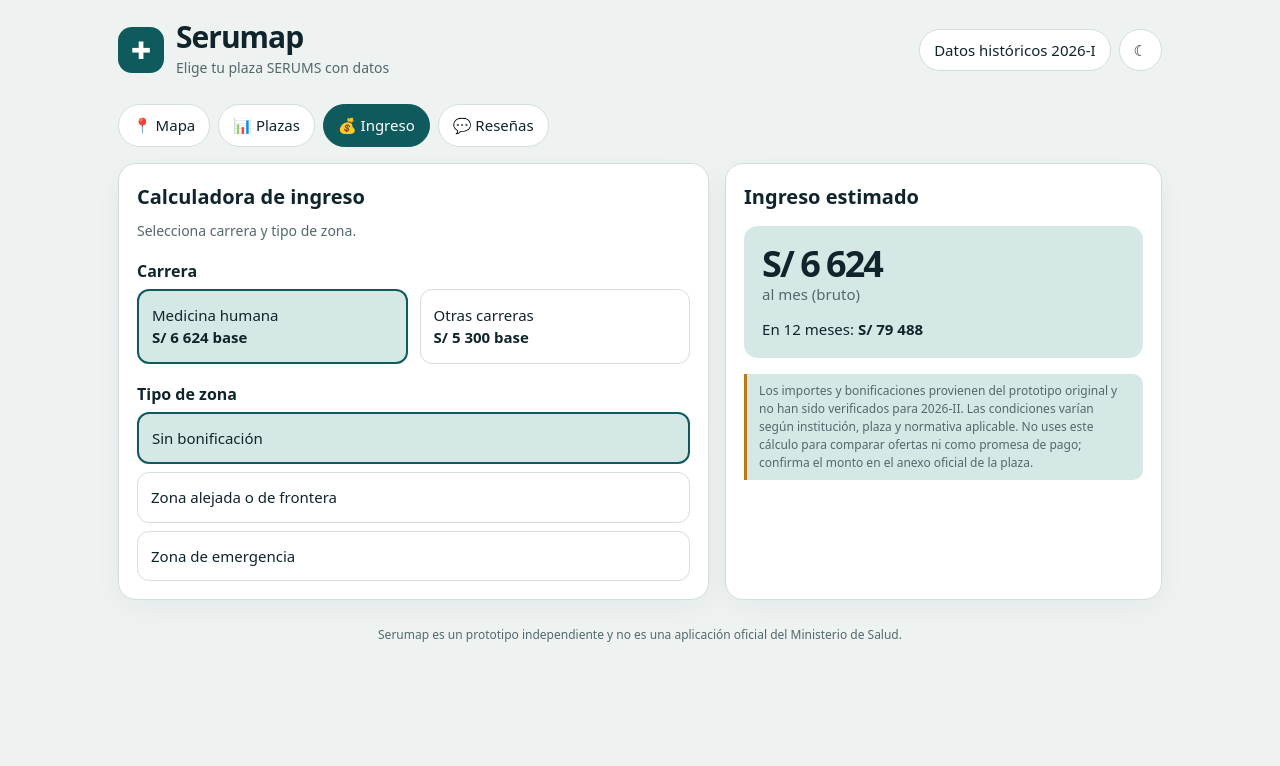
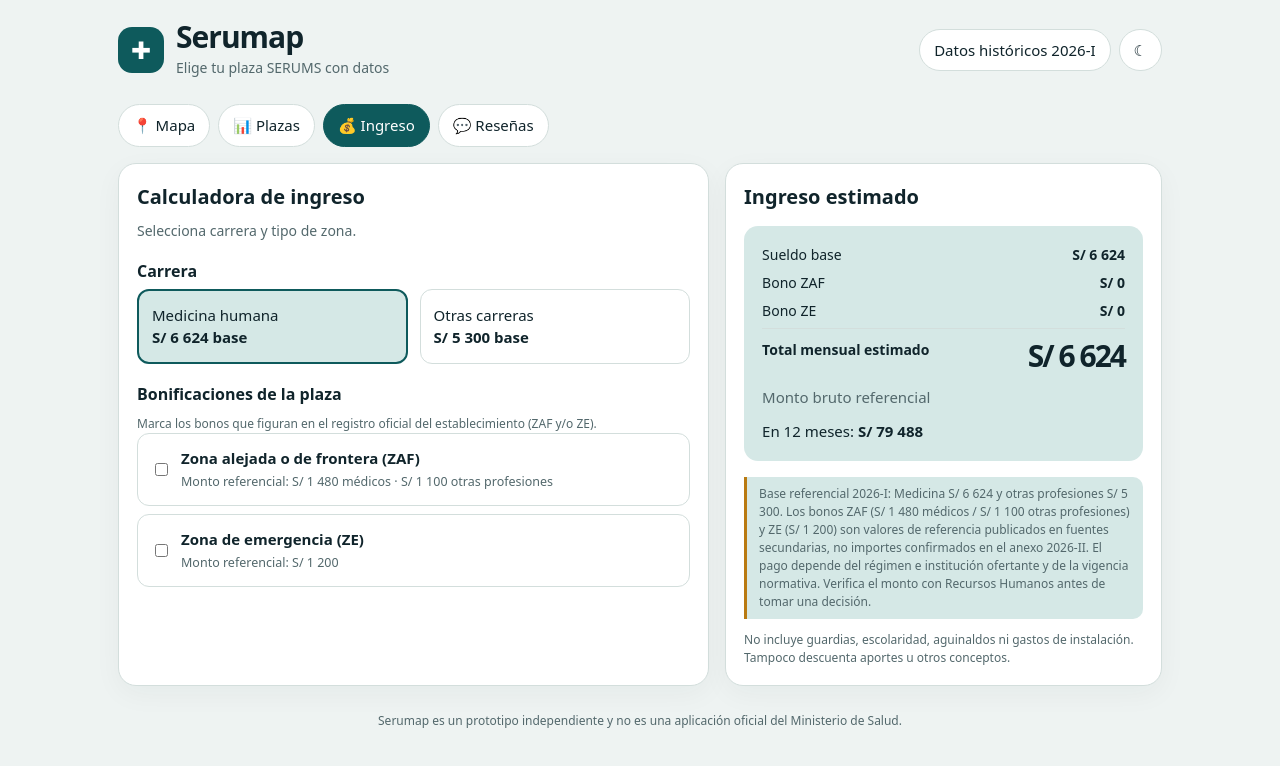
Before and after one commit to rhaiden33/SERUMAP, a plain HTML site: page index.html in a window 1280 px wide. Both pictures are taken after a click on the button "💰 Ingreso". Drawn offline with Linux system fonts and the light colour scheme.

Commit message:
Update SERUMS salary calculator with bonus breakdown

```diff
--- a/index.html
+++ b/index.html
@@ -93,14 +93,23 @@ button:focus-visible,a:focus-visible,input:focus-visible,select:focus-visible,te
     <button class="choice active" data-base="6624">Medicina humana<br><b>S/ 6 624 base</b></button>
     <button class="choice" data-base="5300">Otras carreras<br><b>S/ 5 300 base</b></button>
    </div>
-   <h3 style="margin-top:18px">Tipo de zona</h3><div id="zoneChoice" style="display:grid;gap:8px">
-    <button class="choice active" data-zone="none">Sin bonificación</button>
-    <button class="choice" data-zone="far">Zona alejada o de frontera</button>
-    <button class="choice" data-zone="emer">Zona de emergencia</button>
+   <h3 style="margin-top:18px">Bonificaciones de la plaza</h3>
+   <p class="hint">Marca los bonos que figuran en el registro oficial del establecimiento (ZAF y/o ZE).</p>
+   <div id="zoneChoice" style="display:grid;gap:8px">
+    <label class="choice active" style="display:flex;gap:10px;align-items:center"><input id="zafToggle" type="checkbox" style="width:auto"> <span><b>Zona alejada o de frontera (ZAF)</b><br><small class="muted">Monto referencial: S/ 1 480 médicos · S/ 1 100 otras profesiones</small></span></label>
+    <label class="choice" style="display:flex;gap:10px;align-items:center"><input id="zeToggle" type="checkbox" style="width:auto"> <span><b>Zona de emergencia (ZE)</b><br><small class="muted">Monto referencial: S/ 1 200</small></span></label>
    </div>
   </article>
-  <article class="card"><h2>Ingreso estimado</h2><div class="result"><div class="stat" id="monthly">S/ 6 624</div><span class="muted">al mes (bruto)</span><p style="margin:12px 0 0">En 12 meses: <b id="yearly">S/ 79 488</b></p></div>
-   <p class="notice" style="margin-top:16px">Los importes y bonificaciones provienen del prototipo original y no han sido verificados para 2026-II. Las condiciones varían según institución, plaza y normativa aplicable. No uses este cálculo para comparar ofertas ni como promesa de pago; confirma el monto en el anexo oficial de la plaza.</p>
+  <article class="card"><h2>Ingreso estimado</h2><div class="result">
+   <div id="salaryBreakdown" style="display:grid;gap:7px;font-size:14px;margin-bottom:14px">
+    <div style="display:flex;justify-content:space-between;gap:12px"><span>Sueldo base</span><b id="baseAmount">S/ 6 624</b></div>
+    <div style="display:flex;justify-content:space-between;gap:12px"><span>Bono ZAF</span><b id="zafAmount">S/ 0</b></div>
+    <div style="display:flex;justify-content:space-between;gap:12px"><span>Bono ZE</span><b id="zeAmount">S/ 0</b></div>
+    <div style="border-top:1px solid var(--line);padding-top:10px;display:flex;justify-content:space-between;gap:12px"><b>Total mensual estimado</b><b class="stat" id="monthly" style="font-size:30px">S/ 6 624</b></div>
+   </div>
+   <span class="muted">Monto bruto referencial</span><p style="margin:12px 0 0">En 12 meses: <b id="yearly">S/ 79 488</b></p></div>
+   <p class="notice" style="margin-top:16px">Base referencial 2026-I: Medicina S/ 6 624 y otras profesiones S/ 5 300. Los bonos ZAF (S/ 1 480 médicos / S/ 1 100 otras profesiones) y ZE (S/ 1 200) son valores de referencia publicados en fuentes secundarias, no importes confirmados en el anexo 2026-II. El pago depende del régimen e institución ofertante y de la vigencia normativa. Verifica el monto con Recursos Humanos antes de tomar una decisión.</p>
+   <p class="hint">No incluye guardias, escolaridad, aguinaldos ni gastos de instalación. Tampoco descuenta aportes u otros conceptos.</p>
   </article>
  </div>
 </section>
@@ -169,11 +178,28 @@ function drawDetail(){
 }
 function pick(name){selected=name;drawMap();drawRegions();drawDetail();renderMapRegionReviews()}
 document.getElementById("careerBars").innerHTML=careers.map(c=>'<div class="progress-row"><span>'+c[0]+'</span><div class="track"><div class="fill" style="width:'+Math.max(c[1]/careers[0][1]*100,1.5)+'%"></div></div><b>'+fmt(c[1])+'</b></div>').join("");
-let base=6624,zone="none";
-const bonus={med:{none:0,far:1850,emer:1200},other:{none:0,far:1350,emer:1200}};
-function calc(){const kind=base===6624?"med":"other",total=base+bonus[kind][zone];document.getElementById("monthly").textContent="S/ "+fmt(total);document.getElementById("yearly").textContent="S/ "+fmt(total*12)}
-document.querySelectorAll("#careerChoice button").forEach(b=>b.onclick=()=>{base=Number(b.dataset.base);document.querySelectorAll("#careerChoice button").forEach(x=>x.classList.toggle("active",x===b));calc()});
-document.querySelectorAll("#zoneChoice button").forEach(b=>b.onclick=()=>{zone=b.dataset.zone;document.querySelectorAll("#zoneChoice button").forEach(x=>x.classList.toggle("active",x===b));calc()});
+let base=6624;
+const BONUS_ZAF={med:1480,other:1100},BONUS_ZE=1200;
+function calc(){
+ const kind=base===6624?"med":"other";
+ const zaf=document.getElementById("zafToggle").checked?BONUS_ZAF[kind]:0;
+ const ze=document.getElementById("zeToggle").checked?BONUS_ZE:0;
+ const total=base+zaf+ze;
+ document.getElementById("baseAmount").textContent="S/ "+fmt(base);
+ document.getElementById("zafAmount").textContent="S/ "+fmt(zaf);
+ document.getElementById("zeAmount").textContent="S/ "+fmt(ze);
+ document.getElementById("monthly").textContent="S/ "+fmt(total);
+ document.getElementById("yearly").textContent="S/ "+fmt(total*12);
+ document.querySelector("#zafToggle").closest("label").classList.toggle("active",zaf>0);
+ document.querySelector("#zeToggle").closest("label").classList.toggle("active",ze>0);
+}
+document.querySelectorAll("#careerChoice button").forEach(b=>b.onclick=()=>{
+ base=Number(b.dataset.base);
+ document.querySelectorAll("#careerChoice button").forEach(x=>x.classList.toggle("active",x===b));
+ calc();
+});
+document.getElementById("zafToggle").onchange=calc;
+document.getElementById("zeToggle").onchange=calc;
 document.querySelectorAll(".tab").forEach(b=>b.onclick=()=>{document.querySelectorAll(".tab").forEach(x=>x.setAttribute("aria-pressed",String(x===b)));document.querySelectorAll(".panel").forEach(p=>p.hidden=p.id!=="panel-"+b.dataset.tab);const reduceMotion=window.matchMedia&&window.matchMedia("(prefers-reduced-motion: reduce)").matches;window.scrollTo({top:0,behavior:reduceMotion?"auto":"smooth"})});
 document.getElementById("themeBtn").onclick=()=>{const root=document.documentElement;const dark=root.dataset.theme!=="dark";root.dataset.theme=dark?"dark":"light";document.getElementById("themeBtn").textContent=dark?"☀":"☾"};
 document.getElementById("rRegion").innerHTML+=[...allRegions].map(r=>'<option>'+r+'</option>').join("");
```
